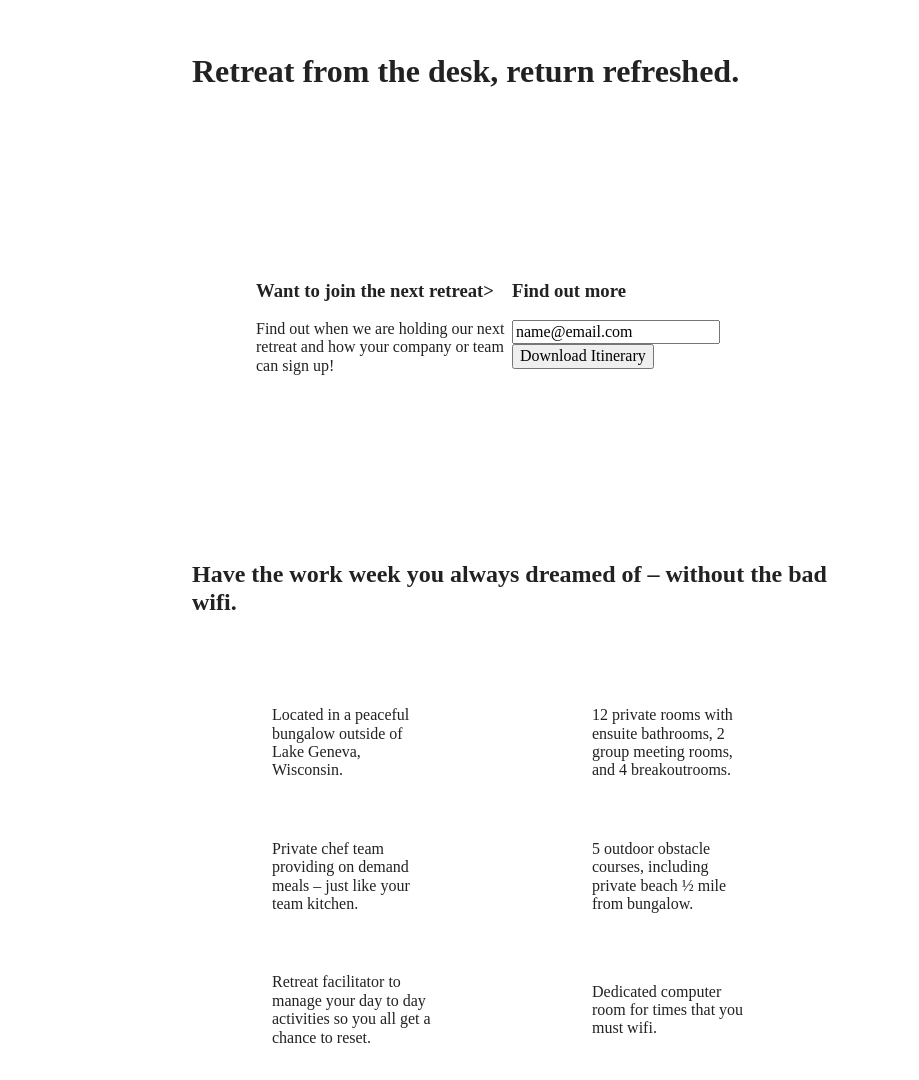
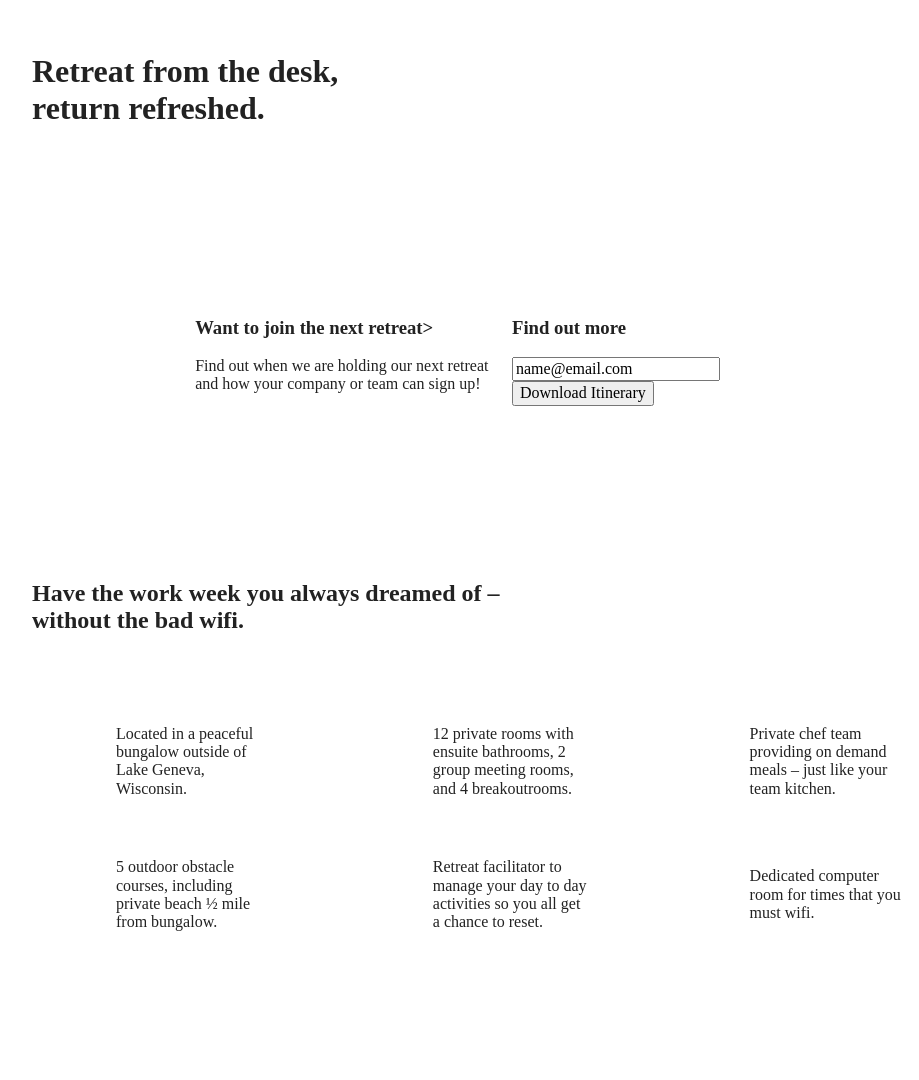
Before and after one commit to sjohns-cru/unplugged-retreat, a website built with Parcel: page index.html in a window 1280 px wide. Shown: the part 185-1265 px from the top of the page, without its empty margins (128-1047 px from the left). Built offline with nearby package versions, Linux system fonts and the light colour scheme.

Commit message:
responsive design code added to CSS

```diff
--- a/css/main.css
+++ b/css/main.css
@@ -496,11 +496,60 @@ footer .copyright {
 
 
 
-
-
-
 @media only screen and (min-width: 1200px) {
   /* Desktop styles here */
+
+/* General Styles */
+
+.content-wrapper {
+  max-width: 960px;
+}
+
+/* Hero */
+.hero-area h1 {
+  width: 40%
+}
+
+/* Aside */
+aside .content-wrapper {
+  justify-content: center;
+}
+
+aside .content-wrapper .form-description, aside .content-wrapper .form {
+  width: 33%;
+}
+
+/* Features */
+.features h2 {
+  width: 50%;
+}
+
+.features article {
+    flex-basis: 33%;
+}
+
+/* Reviews */
+.reviews article div {
+  width: 44%;
+}
+
+.reviews h3 {
+  width: 39%;
+}
+
+/* ==========================================================================
+ About Page
+ ========================================================================== */
+.mission h2 {
+  width: 90%;
+}
+
+ /* ==========================================================================
+  Faq Page
+  ========================================================================== */
+.faq h2 {
+  width: 100%;
+}
 }
 
 @media print,
```
